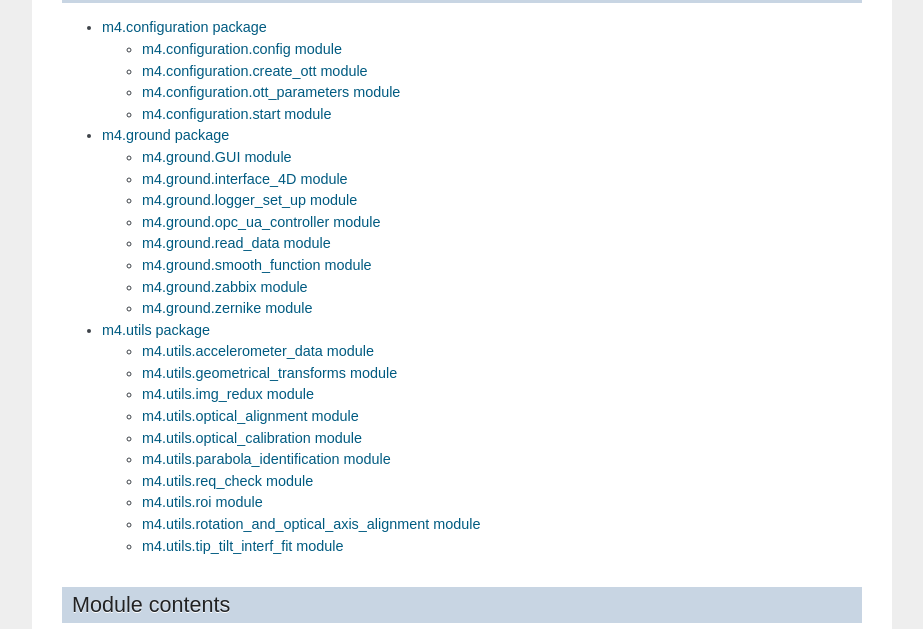
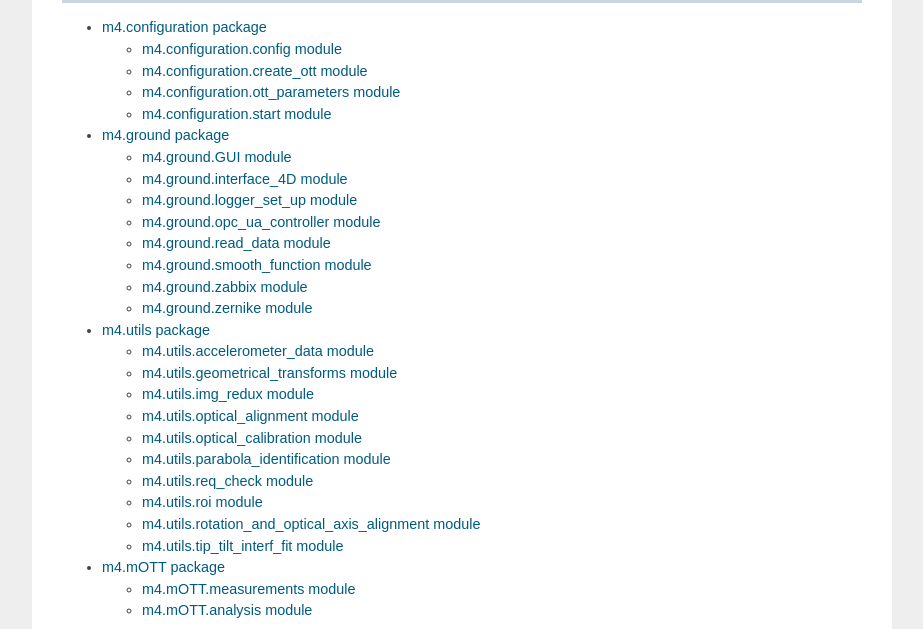
Before and after one commit to ArcetriAdaptiveOptics/M4, a Sphinx documentation site: the page built from docs/m4.rst, in a window 1280 px wide and 900 px high, scrolled down 1918 px, cut to the strip 0-629 px from the top of the window. Shown: the whole strip, without its empty margins (198-1121 px from the left). Built offline with Sphinx 7.4.7, drawn with Linux system fonts in a browser that asks for light colours.

Commit message:
20210211 gli spazi!!

```diff
--- a/docs/m4.rst
+++ b/docs/m4.rst
@@ -91,6 +91,7 @@ Subpackages
     configuration
     ground
     utils
+    mOTT
 
 Module contents
 ---------------
--- /dev/null
+++ b/docs/mOTT.rst
@@ -0,0 +1,19 @@
+m4.mOTT package
+=================
+
+
+m4.mOTT.measurements module
+----------------------------
+
+.. automodule:: m4.mOTT.measurements
+    :members:
+    :undoc-members:
+    :show-inheritance:
+
+m4.mOTT.analysis module
+------------------------
+
+.. automodule:: m4.mOTT.analysis
+    :members:
+    :undoc-members:
+    :show-inheritance:
--- /dev/null
+++ b/docs/modules.rst
@@ -0,0 +1,7 @@
+m4
+==
+
+.. toctree::
+   :maxdepth: 4
+
+   m4
```
Also changed, not shown: 2 other files.
